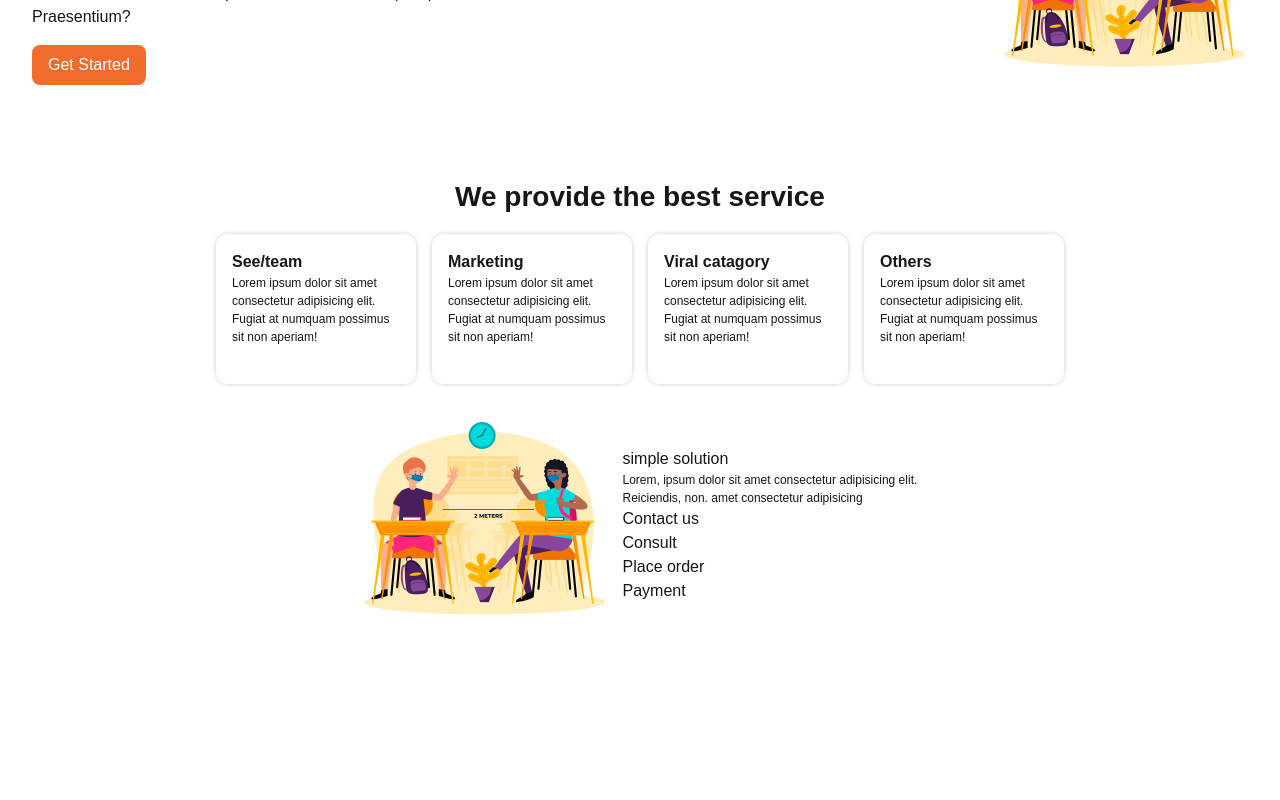
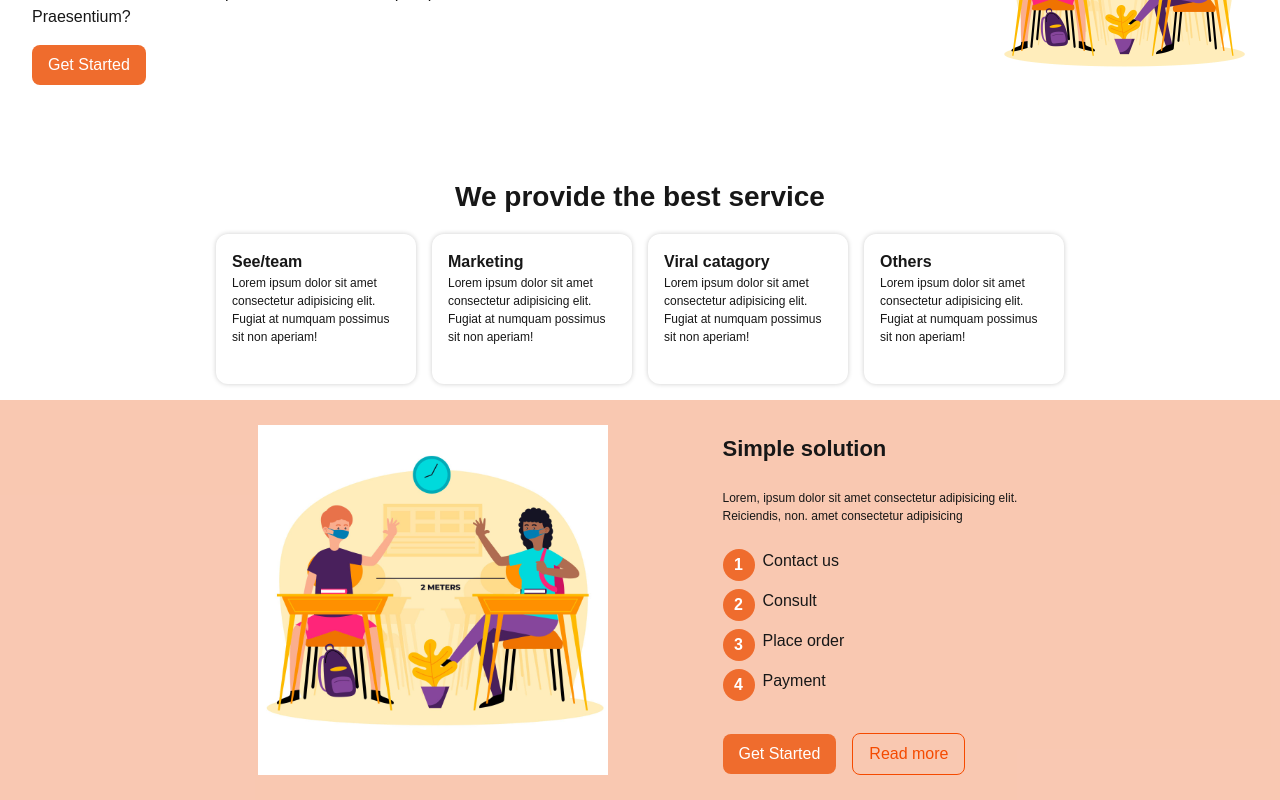
Before and after one commit to Eliyasf/landing, a Next.js app: page / in a window 1280 px wide. Shown: the part 268-1068 px from the top of the page. Before the commit the page ends 918 px from the top, so only its background shows below. Built offline with nearby package versions, Linux system fonts and the light colour scheme.

Commit message:
modify solution section

```diff
--- a/app/components/buttons.tsx
+++ b/app/components/buttons.tsx
@@ -7,7 +7,7 @@ function PrimaryBtn({ children }: ButtonProps) {
 }
 
 function SecondaryBtn({ children }: ButtonProps) {
-  return <button>{children}</button>;
+  return <button className="second-btn">{children}</button>;
 }
 
 export { PrimaryBtn, SecondaryBtn };
--- a/app/globals.css
+++ b/app/globals.css
@@ -18,14 +18,19 @@
   .navigation-link { @apply flex gap-8 justify-center
     items-center font-bold  p-4 ; }
     .primary-btn{
-      @apply px-4 py-2 mr-4 bg-[#ef6c2d] text-white rounded-[8px]
+      @apply px-4 py-2 mr-4 bg-[#ef6c2d] text-white rounded-[8px];
     }
+   .second-btn {
+  @apply px-4 py-2 mr-4 border-1 border-orange-600 text-orange-600 rounded-[8px];
+}
+
     .hero{
       @apply flex items-center justify-between p-8;
     }
     .herotext{
       @apply flex flex-col gap-4 justify-start items-start;
     }
+
 
 }
 
--- /dev/null
+++ b/app/section/list.module.css
@@ -0,0 +1,29 @@
+/* components/StyledList.module.css */
+.list {
+  list-style: none;
+  counter-reset: item;
+  padding-left:0;
+}
+
+.listItem {
+  position: relative;
+  margin-bottom: 1rem;
+  padding-left: 2.5rem;
+  counter-increment: item;
+}
+
+.listItem::before {
+  content: counter(item);
+  position: absolute;
+  left: 0;
+  top: 0;
+  width: 2rem;
+  height: 2rem;
+  border-radius: 50%;
+  background-color: #ef6c2d;
+  color: white;
+  display: flex;
+  align-items: center;
+  justify-content: center;
+  font-weight: bold;
+}
--- a/app/section/solution_section.tsx
+++ b/app/section/solution_section.tsx
@@ -1,23 +1,34 @@
 import Image from "next/image";
+import list from"./list.module.css";
+import { PrimaryBtn , SecondaryBtn} from "../components/buttons";
 
-export default function Solution(){
-    return(
-        <section className="flex gap-[15px] justify-center items-center">
-            <Image src="/images/hero.jpg" alt="solution section image" width={250} height={250}/>
-            <div>
+export default function Solution() {
+  return (
+    <section className="flex gap-[115px] justify-center items-center bg-[#ef6a2d5e] h-[400px] p-4">
+      <Image
+        src="/images/hero.jpg"
+        alt="solution section image"
+        width={350}
+        height={350}
+      />
+      <div className="self-start mt-4 flex flex-col gap-[24px] items-start">
+        <h2 className="font-bold text-[22px]">Simple solution</h2>
+        <p className="w-[300px] text-[12px]">
+          Lorem, ipsum dolor sit amet consectetur adipisicing elit. Reiciendis,
+          non. amet consectetur adipisicing
+        </p>
 
-                <h2>simple solution</h2>
-                <p className="w-[300px] text-[12px]">Lorem, ipsum dolor sit
-                     amet consectetur adipisicing
-                      elit. Reiciendis, non.
-                      amet consectetur adipisicing</p>
-                      <ol>
-                        <li>Contact us</li>
-                        <li>Consult</li>
-                        <li>Place order</li>
-                        <li>Payment</li>
-                      </ol>
-            </div>
-        </section>
-    );
+        <ol type="1" className={list.list}>
+          <li className={list.listItem}>Contact us</li>
+          <li className={list.listItem}>Consult</li>
+          <li className={list.listItem}>Place order</li>
+          <li className={list.listItem}>Payment</li>
+        </ol>
+<div>
+<PrimaryBtn>Get Started</PrimaryBtn>
+<SecondaryBtn>Read more</SecondaryBtn>
+</div>
+      </div>
+    </section>
+  );
 }
```
